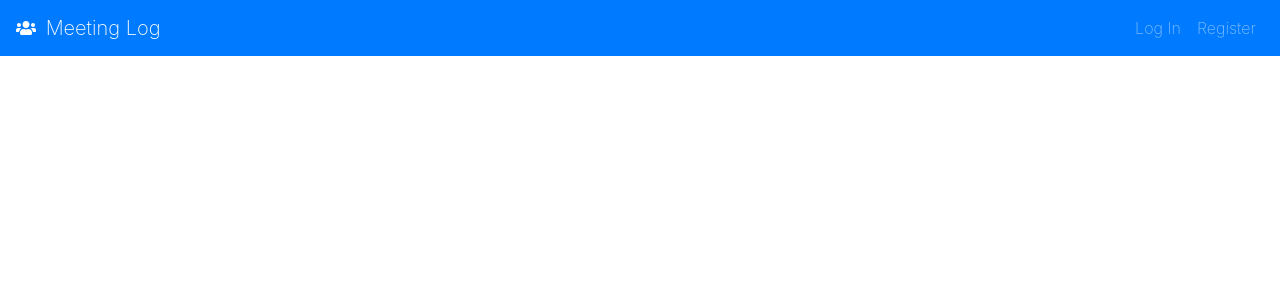
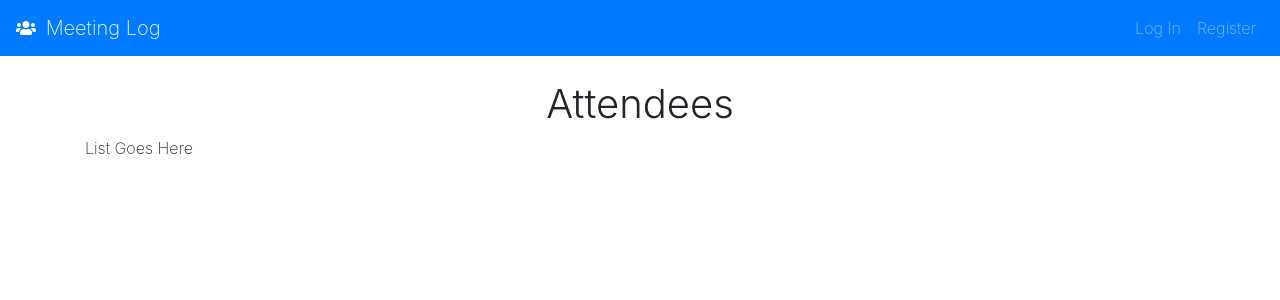
Before and after one commit to Galiant/reactspa, a React (Create React App) app: page /attendees/1/1 in a window 1280 px wide. Shown: the top 300 px of the page. Built offline with nearby package versions, Linux system fonts and the light colour scheme; no server answers; the database is empty.

Commit message:
Creating attendee route

```diff
--- a/src/App.js
+++ b/src/App.js
@@ -8,6 +8,7 @@ import Login from "./Login";
 import Register from "./Register";
 import Meetings from "./Meetings";
 import Checkin from "./Checkin";
+import Attendees from "./Attendees";
 
 function App() {
   const [user, setUser] = useState(null);
@@ -94,6 +95,7 @@ function App() {
           addMeeting={addMeeting}
           userID={userID}
         />
+        <Attendees path="/attendees/:userID/:meetingId" adminUsers={userID} />
         <Checkin path="/checkin/:userID/:meetingId" />
       </Router>
     </div>
--- /dev/null
+++ b/src/Attendees.js
@@ -0,0 +1,38 @@
+import React, { useState, useEffect } from "react";
+import firebase from "./Firebase";
+
+const Attendees = ({ userID, meetingId }) => {
+  const [displayAttendees, setDisplayAttendees] = useState([]);
+
+  useEffect(() => {
+    const ref = firebase
+      .database()
+      .ref(`meetings/${userID}/${meetingId}/attendees`);
+
+    ref.on("value", snapshot => {
+      let attendees = snapshot.val();
+      let attendeesList = [];
+      for (let item in attendees) {
+        attendees.push({
+          attendeeID: item,
+          attendeeName: attendees[item].attendeeName,
+          attendeeEmail: attendees[item].attendeeEmail,
+        });
+      }
+      setDisplayAttendees(attendeesList);
+    });
+  }, [userID, meetingId]);
+
+  return (
+    <div className="container mt-4">
+      <div className="row justify-content-center">
+        <div className="col-md-8">
+          <h1 className="font-weight-light text-center">Attendees</h1>
+        </div>
+      </div>
+      List Goes Here
+    </div>
+  );
+};
+
+export default Attendees;
--- a/src/Checkin.js
+++ b/src/Checkin.js
@@ -1,6 +1,5 @@
 import React, { useState } from "react";
 import firebase from "./Firebase";
-import PropTypes from "prop-types";
 import { navigate } from "@reach/router";
 
 const Checkin = ({ userID, meetingId }) => {
```
